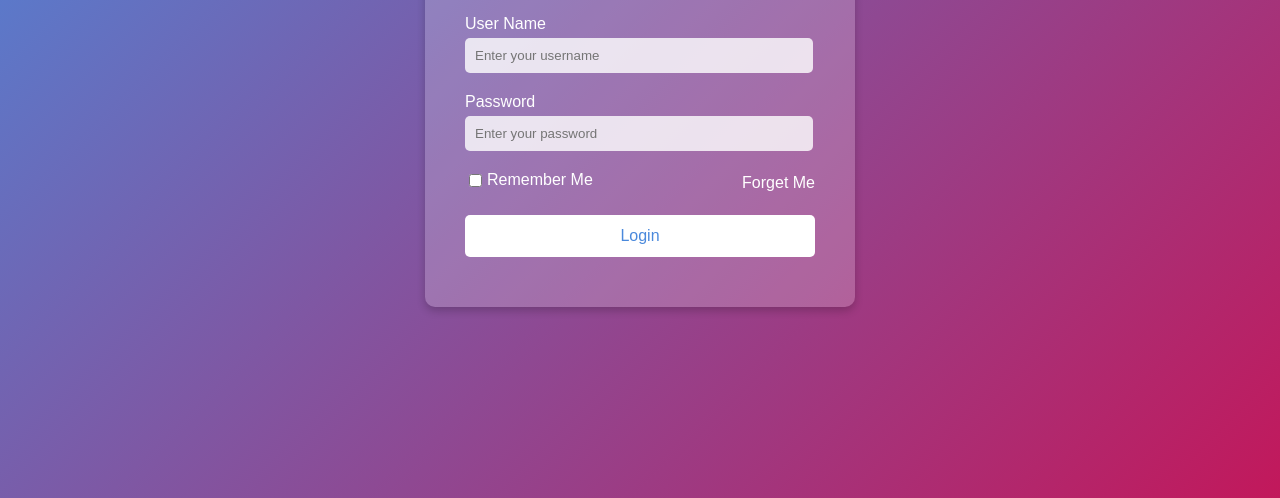
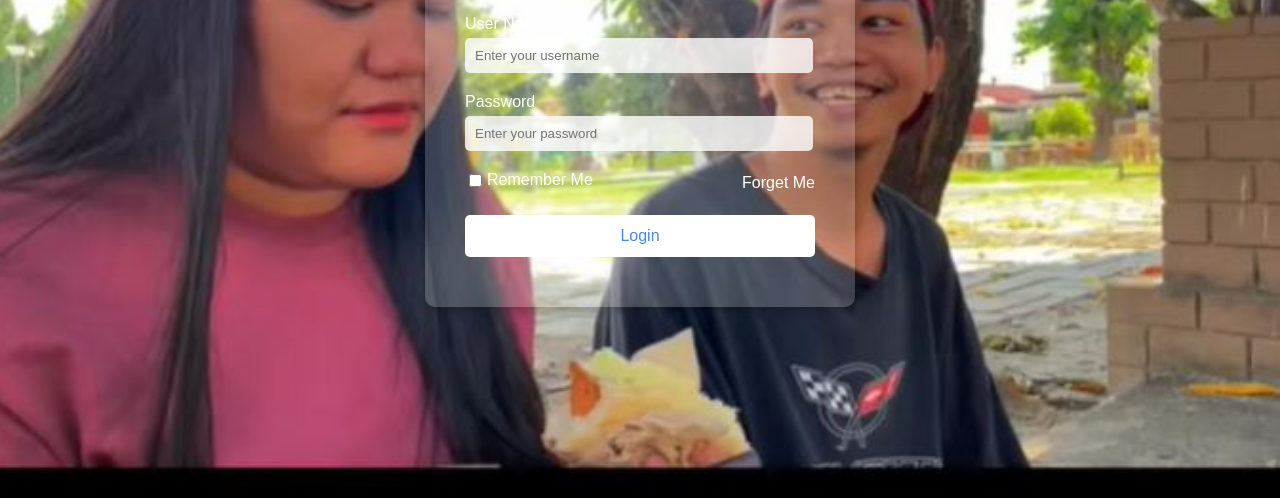
Before and after one commit to mGarms/GAR, a plain HTML site: page index.html in a window 1280 px wide. Shown: the part 302-800 px from the top of the page. Drawn offline with Linux system fonts and the light colour scheme.

Commit message:
Update intro.css

```diff
--- a/intro.css
+++ b/intro.css
@@ -7,6 +7,10 @@ body {
     align-items: center;
     min-height: 100vh;
     background: linear-gradient(135deg, #4A89DC, #C2185B);
+    background-image: url('cheesedog.jpg'); /* Replace 'your-image.jpg' */
+    background-size: cover; /* Cover the entire viewport */
+    background-repeat: no-repeat; /* Prevent image repetition */
+    background-position: center; /* Center the image */
 }
 
 .login-container {
```
